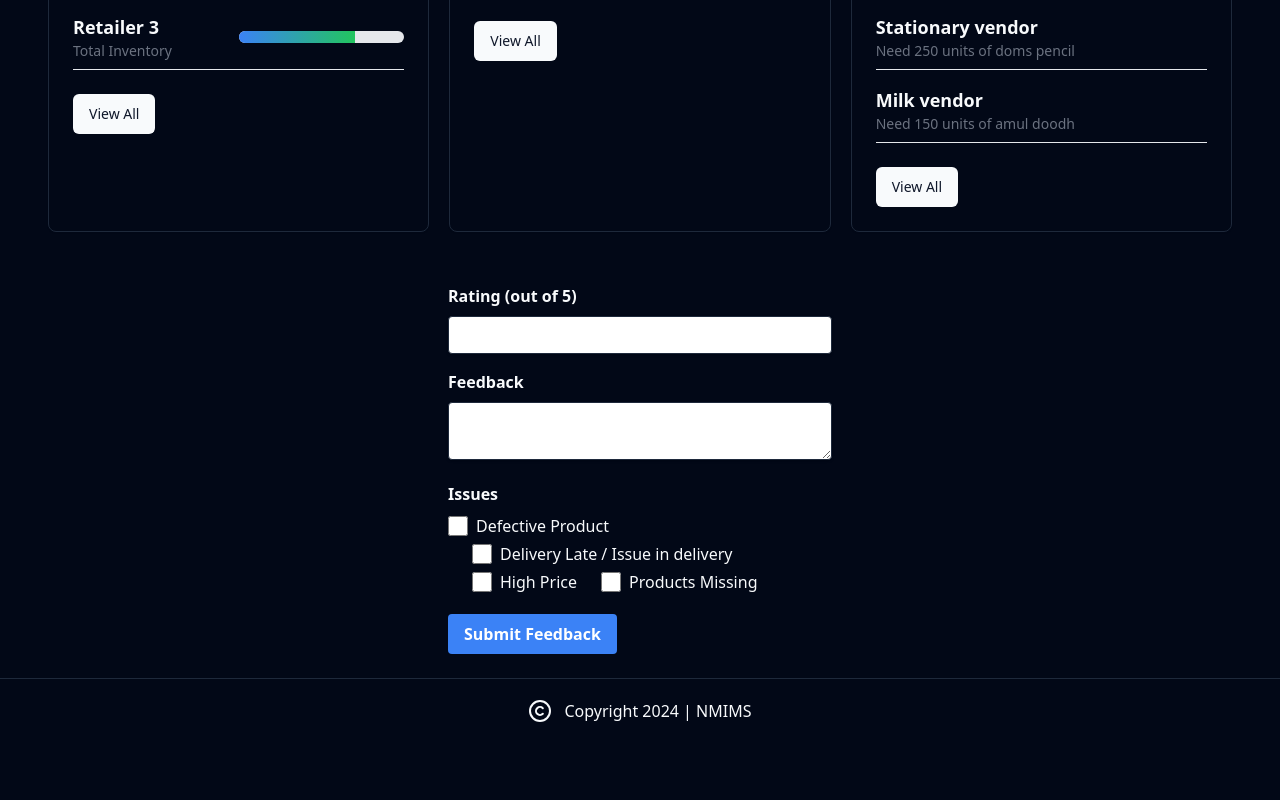
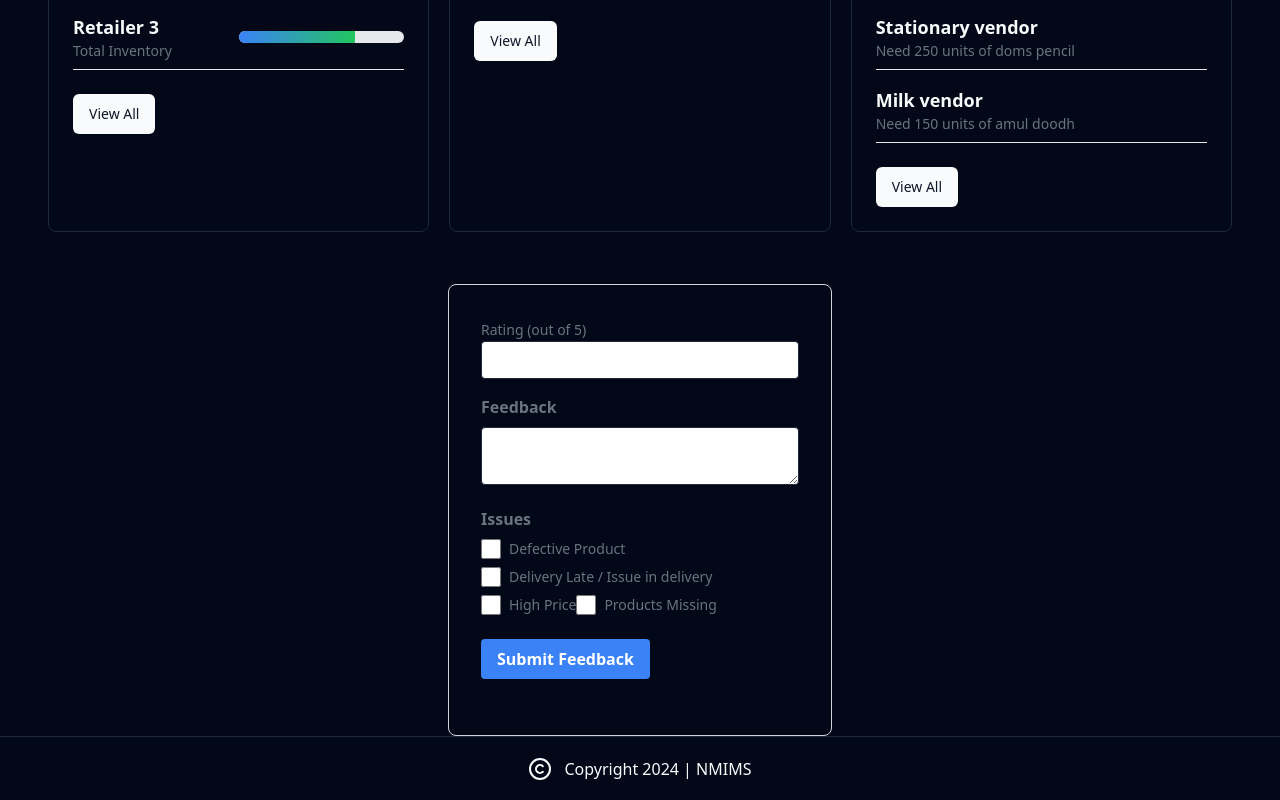
Before and after one commit to AkshadGawde/hackathon, a React (Vite) app: page /account in a window 1280 px wide. Shown: the part 378-1178 px from the top of the page. Before the commit the page ends 1120 px from the top, so only its background shows below. Built offline with nearby package versions, Linux system fonts and the light colour scheme; no server answers; sample sign-in values are in the browser's storage.

Commit message:
feedback

```diff
--- a/src/Pages/Student/FeedbackForm.jsx
+++ b/src/Pages/Student/FeedbackForm.jsx
@@ -1,19 +1,18 @@
 import React from 'react'
-import Nav from '../../Components/Nav'
 import { useForm } from 'react-hook-form'
+
 const FeedbackForm = () => {
-
     const { register, handleSubmit } = useForm();
 
     const onSubmit = (data) => {
         console.log(data);
     }
 
-
     return (
-    <form onSubmit={handleSubmit(onSubmit)} className="max-w-sm mx-auto mt-8">
+        <div className="border border-gray-300 max-w-sm mx-auto mt-8 p-8 rounded-lg"> {/* Add rounded borders */}
+            <form onSubmit={handleSubmit(onSubmit)} className="text-gray-500">
                 <div className="mb-4">
-      <label htmlFor="rating" className="block font-bold mb-2">
+                    <label htmlFor="rating" className="text-sm text-gray-500">
                         Rating (out of 5)
                     </label>
                     <input
@@ -25,7 +24,7 @@ const FeedbackForm = () => {
                     />
                 </div>
                 <div className="mb-4">
-      <label htmlFor="feedback" className="block font-bold mb-2">
+                    <label htmlFor="feedback" className="block font-bold mb-2 text-gray-500">
                         Feedback
                     </label>
                     <textarea
@@ -36,8 +35,8 @@ const FeedbackForm = () => {
                     ></textarea>
                 </div>
                 <div className="mb-4">
-      <p className="block font-bold mb-2">Issues</p>
-      <label className="inline-flex items-center">
+    <p className="block font-bold mb-2 text-gray-500">Issues</p>
+    <label className="inline-flex items-center mb-2">
         <input
             type="checkbox"
             name="issues"
@@ -45,9 +44,9 @@ const FeedbackForm = () => {
             {...register("issues")}
             className="form-checkbox text-indigo-600 h-5 w-5"
         />
-        <span className="ml-2">Defective Product</span>
+        <span className="ml-2 text-sm text-gray-500">Defective Product</span>
     </label>
-      <label className="inline-flex items-center ml-6">
+    <label className="inline-flex items-center mb-2">
         <input
             type="checkbox"
             name="issues"
@@ -55,9 +54,9 @@ const FeedbackForm = () => {
             {...register("issues")}
             className="form-checkbox text-indigo-600 h-5 w-5"
         />
-        <span className="ml-2">Delivery Late / Issue in delivery</span>
+        <span className="ml-2 text-sm text-gray-500">Delivery Late / Issue in delivery</span>
     </label>
-      <label className="inline-flex items-center ml-6">
+    <label className="inline-flex items-center mb-2">
         <input
             type="checkbox"
             name="issues"
@@ -65,9 +64,9 @@ const FeedbackForm = () => {
             {...register("issues")}
             className="form-checkbox text-indigo-600 h-5 w-5"
         />
-        <span className="ml-2">High Price</span>
+        <span className="ml-2 text-sm text-gray-500">High Price</span>
     </label>
-      <label className="inline-flex items-center ml-6">
+    <label className="inline-flex items-center mb-2">
         <input
             type="checkbox"
             name="issues"
@@ -75,9 +74,10 @@ const FeedbackForm = () => {
             {...register("issues")}
             className="form-checkbox text-indigo-600 h-5 w-5"
         />
-        <span className="ml-2">Products Missing</span>
+        <span className="ml-2 text-sm text-gray-500">Products Missing</span>
     </label>
 </div>
+
                 <div className="mb-6">
                     <button
                         type="submit"
@@ -87,6 +87,7 @@ const FeedbackForm = () => {
                     </button>
                 </div>
             </form>
+        </div>
     )
 }
 
```
Lines whose indentation alone changed are shown as unchanged.
